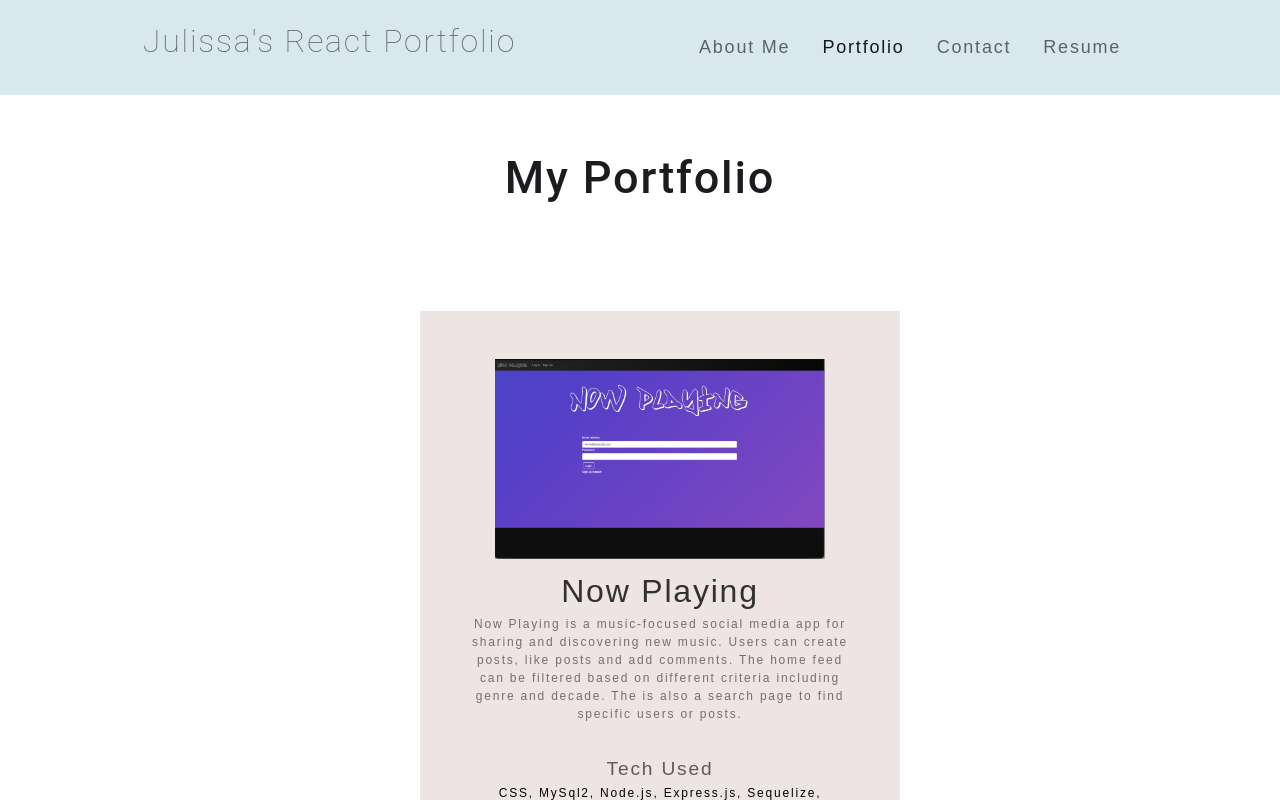
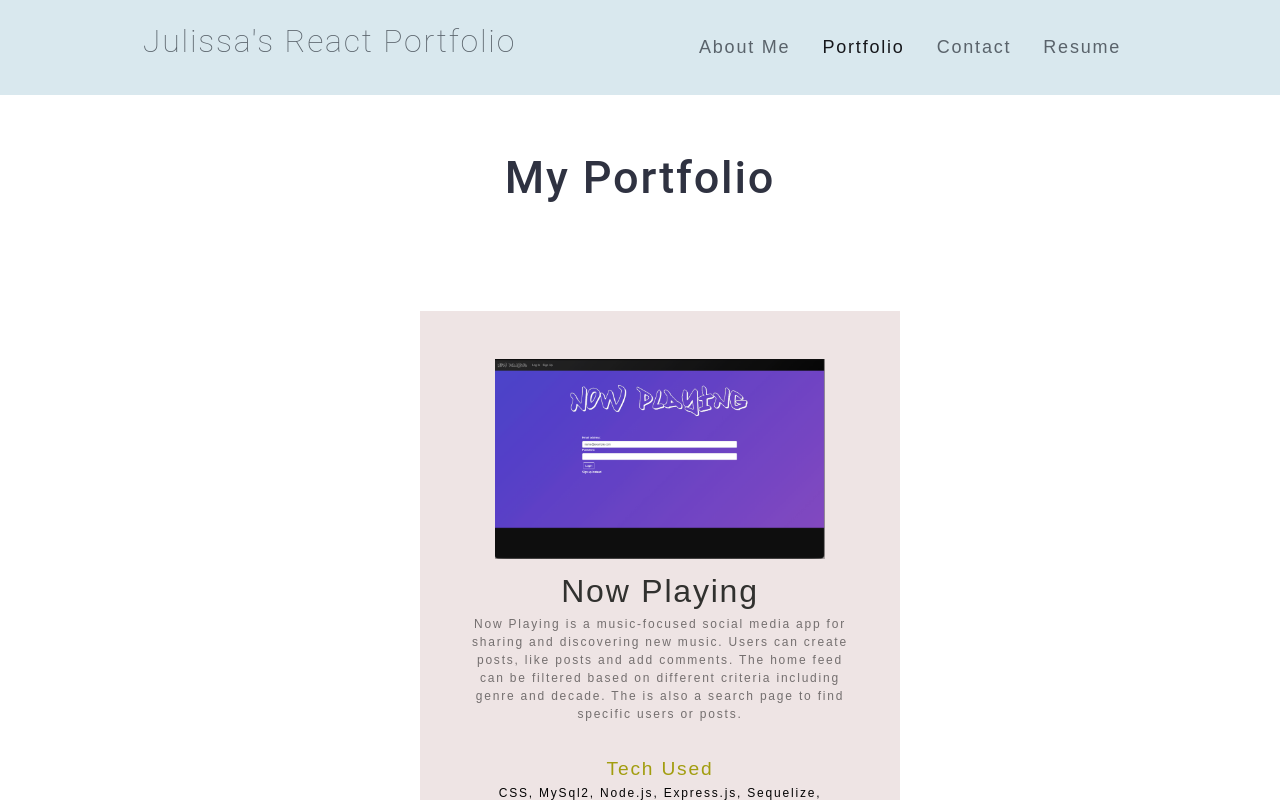
Before and after one commit to yoyachi/update-react-portfolio, a React (Create React App) app: page / in a window 1280 px wide. Both pictures are taken after a click on the item "Portfolio". Shown: the top 800 px of the page. Built offline with nearby package versions, Linux system fonts and the light colour scheme.

Commit message:
Updated card-Portfolio

```diff
--- a/src/components/About/index.js
+++ b/src/components/About/index.js
@@ -1,6 +1,6 @@
 import React from 'react'
 import coverImage from "../../assets/cover/IMG_8236.JPG";
-
+import backgroundImage from "../../assets/cover/austin.jpg";
 function About() {
 
   return (
@@ -14,6 +14,7 @@ function About() {
         </div>
 
         <img src={coverImage} className="my-2" style={{ width: "100%" }} alt="cover" />
+
       </div>
       <div className="text">
         <p>
--- a/src/index.css
+++ b/src/index.css
@@ -62,7 +62,7 @@ h6 {
 
 h1 {
 	font-size: 2.25rem;
-	color: rgb(28, 27, 31);
+	color: rgb(47, 50, 65);
 }
 
 
@@ -398,7 +398,7 @@ textarea {
 
 .card-subtitle {
 	font-size: 1.2rem;
-	color: rgb(94, 91, 89);
+	color: rgb(162, 157, 15);
 }
 
 .card-text {
@@ -419,6 +419,7 @@ textarea {
 	max-width: 350px;
 	max-height: 200px;
 	justify-content: center;
+	box-shadow: dimgray 2px;
 }
 
 .card-link {
@@ -431,9 +432,6 @@ textarea {
 .padding {
 	padding:  50px 10px ;
 }
-
-
-
 
 /* Viewports Styling start*/
 @media only screen and (max-width: 980px) {}
```
Lines whose indentation alone changed are shown as unchanged.
